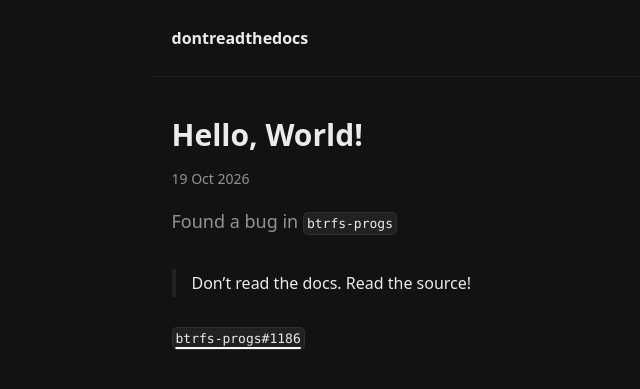
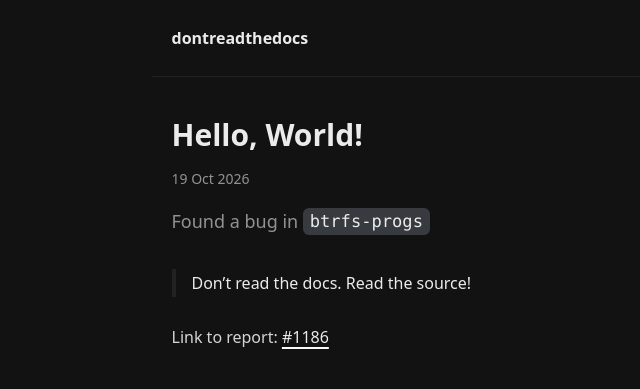
Before and after one commit to h8d13/dontreadthedocs, a Jekyll site: the page built from _posts/2026-10-19-hello.md, in a window 1280 px wide. Shown: the top 389 px of the page, without its empty margins (113-753 px from the left). Built offline with Jekyll 4.4.1, drawn with Linux system fonts in a browser that asks for light colours.

Commit message:
ayaaaa
Signed-off-by: h8d13 <hadean-eon-dev@proton.me>

```diff
--- a/_posts/2026-10-19-hello.md
+++ b/_posts/2026-10-19-hello.md
@@ -5,4 +5,4 @@ description: Found a bug in `btrfs-progs`
 
 > Don't read the docs. Read the source!
 
-[`btrfs-progs#1186`](https://github.com/kdave/btrfs-progs/issues/1186)
+Link to report: [#1186](https://github.com/kdave/btrfs-progs/issues/1186)
--- a/assets/style.css
+++ b/assets/style.css
@@ -18,7 +18,8 @@
 	--fd-accent: hsla(0, 0%, 40.9%, 30%);
 	--prose-body: color-mix(in oklab, var(--fd-foreground) 90%, transparent);
 	--sans: ui-sans-serif, system-ui, sans-serif;
-	--mono: ui-monospace, SFMono-Regular, Menlo, Consolas, monospace;
+	--mono: ui-monospace, SFMono-Regular, "SF Mono", Menlo, Consolas,
+		"Liberation Mono", monospace;
 }
 
 *, ::before, ::after {
@@ -231,11 +232,11 @@ article > .lead {
 
 code {
 	font-family: var(--mono);
-	font-size: 13px;
-	padding: 3px;
-	border: 1px solid var(--fd-border);
-	border-radius: 5px;
-	background: var(--fd-muted);
+	font-size: 0.95em;
+	font-weight: 400;
+	padding: 0.2em 0.4em;
+	border-radius: 6px;
+	background: rgba(110, 118, 129, 0.4);
 	color: var(--fd-foreground);
 }
 
@@ -247,11 +248,12 @@ code {
 	background: var(--fd-secondary);
 	border: 1px solid var(--fd-border);
 	border-radius: 0.75rem;
-	font-size: 13px;
+	font-size: 0.875rem;
 	line-height: 1.7;
 }
 
 .prose pre code {
+	font-size: inherit;
 	padding: 0;
 	border: 0;
 	background: none;
```
